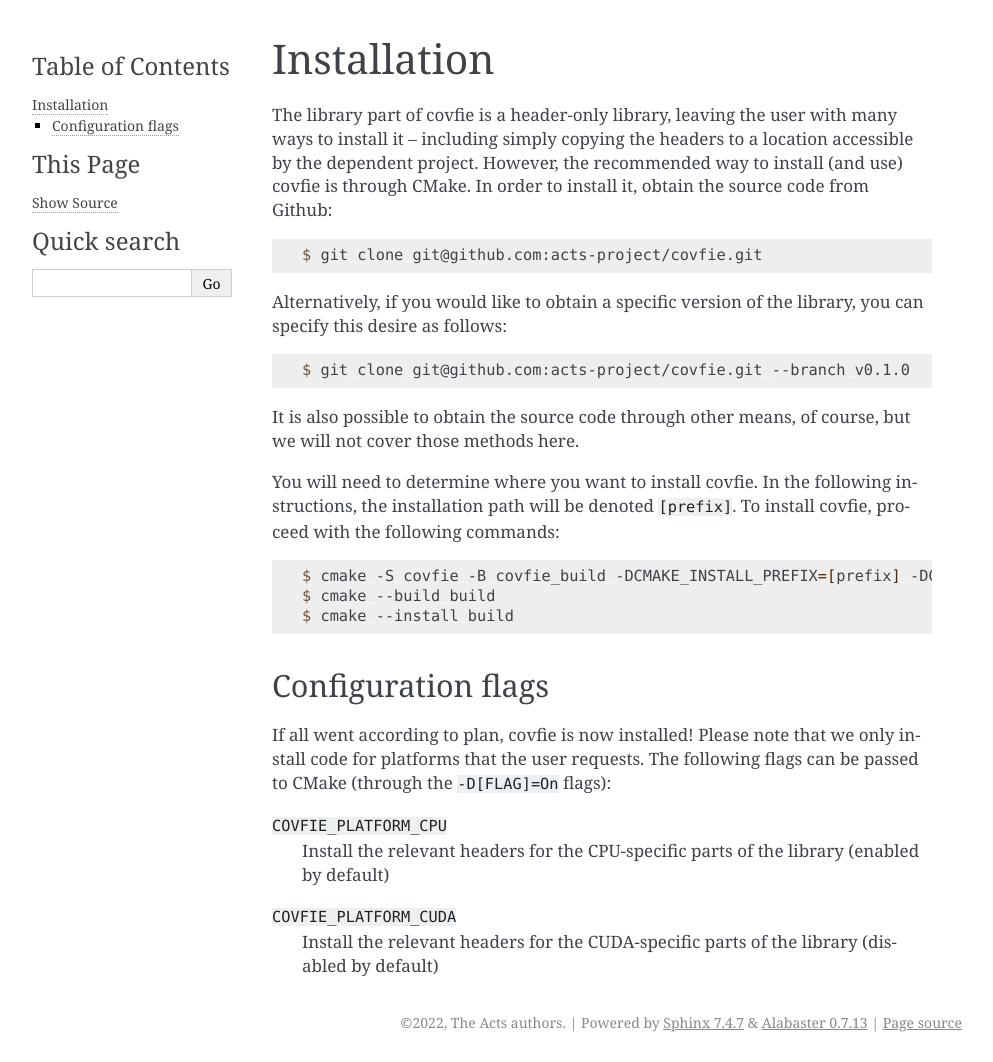
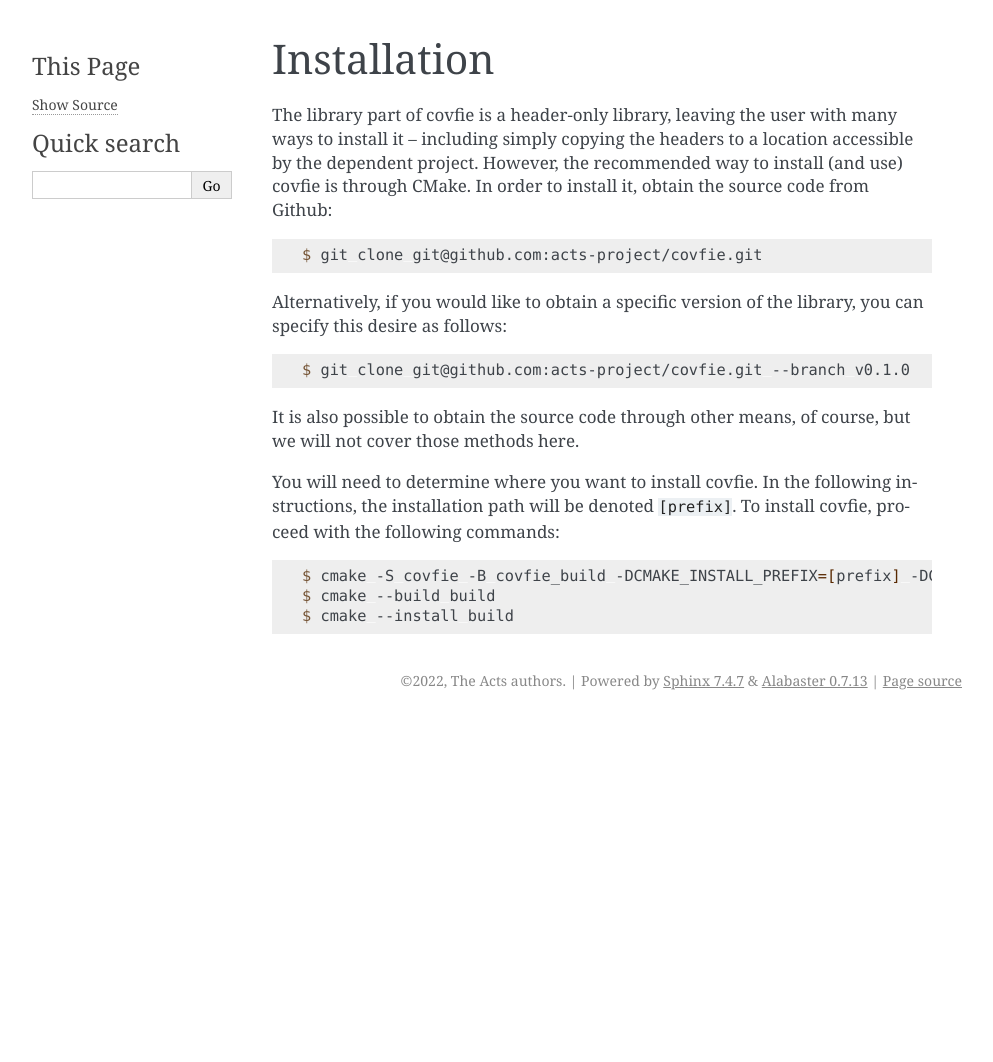
Before and after one commit to acts-project/covfie, a Sphinx documentation site: the page built from docs/user/installation.rst, in a window 1280 px wide. Shown: the whole page, without its empty margins (148-1141 px from the left). Built offline with Sphinx 7.4.7, drawn with Linux system fonts in a browser that asks for light colours; after the commit the page ends 900 px from its top, so only the background shows below that.

Commit message:
Rework platform selection CMake code
Currently, the selected platforms determine which header files are
installed, but this is not a great design; it makes the installation
depend very heavily on the configuration of the project which makes
little sense for a header-only library. This commit reworks this design,
installing all headers regardless of the configuration. The platform
variables now only impact the tests, the examples, and the benchmarks.

```diff
--- a/CMakeLists.txt
+++ b/CMakeLists.txt
@@ -15,7 +15,9 @@ option(COVFIE_BUILD_TESTS "Build test executables.")
 option(COVFIE_BUILD_EXAMPLES "Build example executables.")
 
 # Declare options for the different platforms that we wish to support.
+# NOTE: These flag are only used by the example, benchmark, and test code.
 option(COVFIE_PLATFORM_CPU "Enable building of CPU code." On)
+option(COVFIE_PLATFORM_OPENMP "Enable building of OpenMP code.")
 option(COVFIE_PLATFORM_CUDA "Enable building of CUDA code.")
 
 # Additional options that may be useful in some cases, such as CI.
--- a/docs/user/installation.rst
+++ b/docs/user/installation.rst
@@ -32,18 +32,3 @@ install covfie, proceed with the following commands:
     $ cmake -S covfie -B covfie_build -DCMAKE_INSTALL_PREFIX=[prefix] -DCOVFIE_PLATFORM_CPU=On -DCOVFIE_PLATFORM_CUDA=On
     $ cmake --build build
     $ cmake --install build
-
-Configuration flags
--------------------
-
-If all went according to plan, covfie is now installed! Please note that we
-only install code for platforms that the user requests. The following flags can
-be passed to CMake (through the :code:`-D[FLAG]=On` flags):
-
-:code:`COVFIE_PLATFORM_CPU`
-    Install the relevant headers for the CPU-specific parts of the library
-    (enabled by default)
-
-:code:`COVFIE_PLATFORM_CUDA`
-    Install the relevant headers for the CUDA-specific parts of the library
-    (disabled by default)
--- a/docs/user/integration.rst
+++ b/docs/user/integration.rst
@@ -42,11 +42,5 @@ The CMake setup exposes some of the flags which were used to installed covfie
 in the first place, which allows user to make certain decision based on the way
 in which covfie was installed. Variables set are as follows:
 
-:code:`COVFIE_PLATFORM_CPU`
-    True iff the CPU-specific headers were installed.
-
-:code:`COVFIE_PLATFORM_CUDA`
-    True iff the CUDA-specific headers were installed.
-
 :code:`COVFIE_QUIET`
     Silences warnings about missing compiler features.
```
Also changed, not shown: 5 other files.
